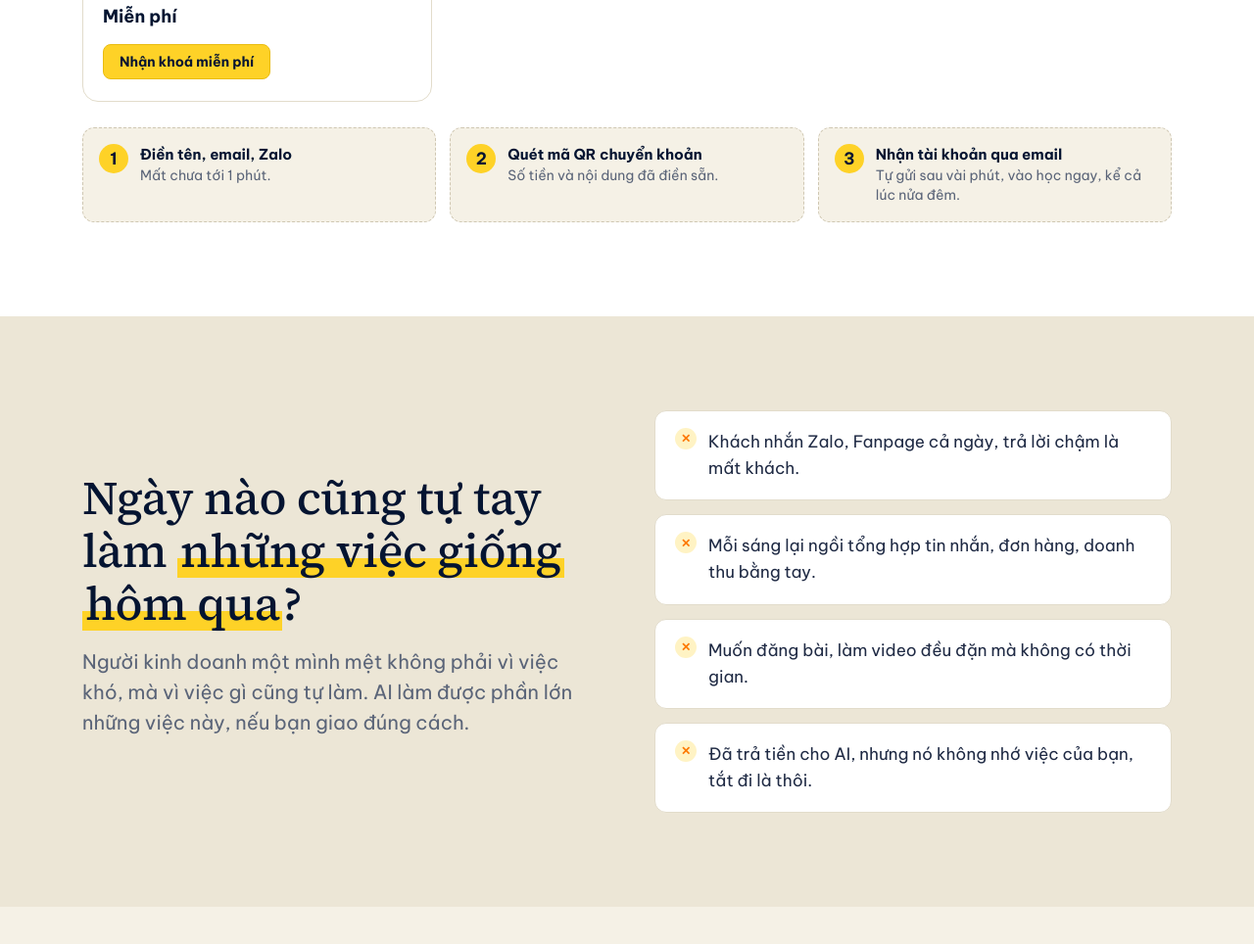
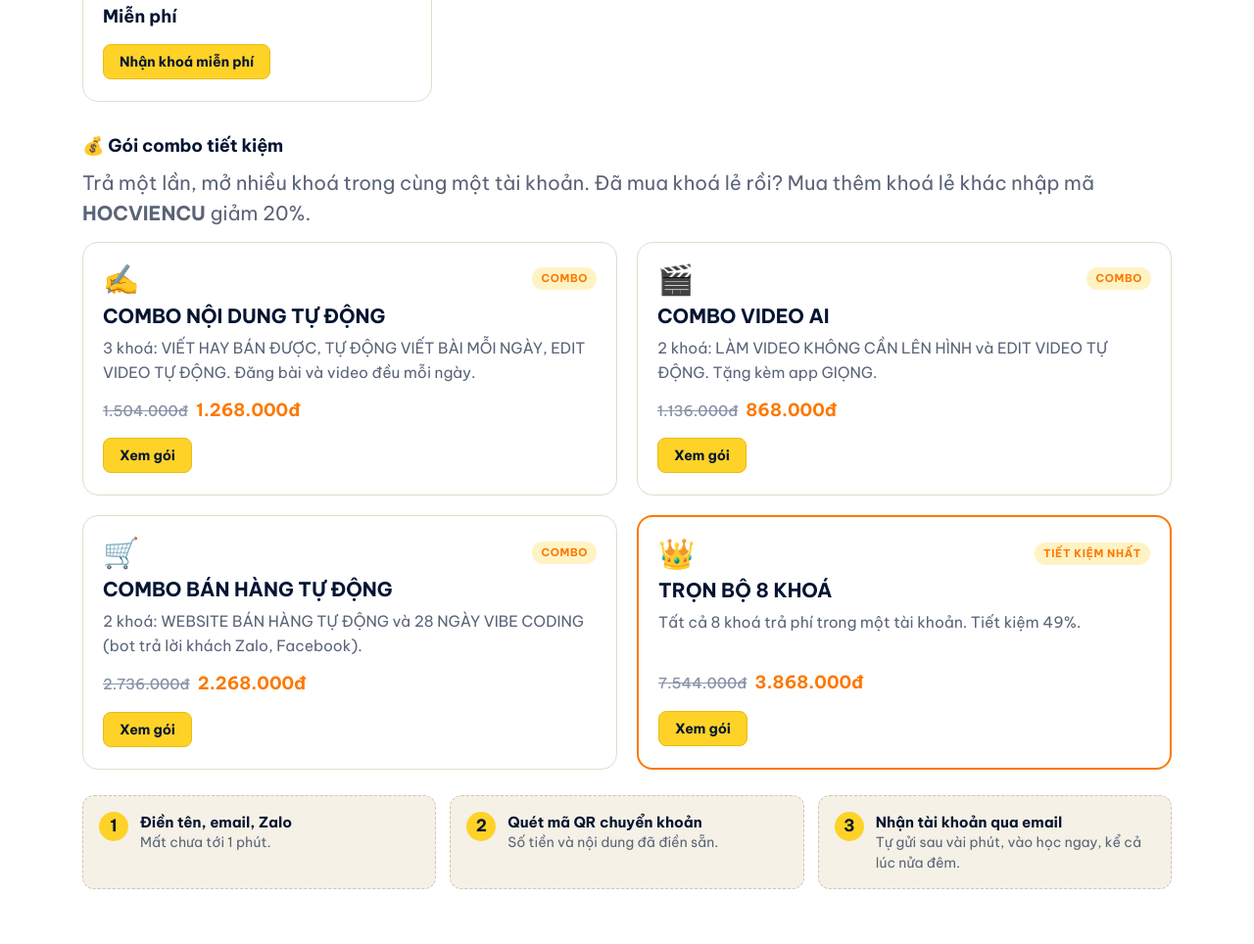
Before and after one commit to lequydailb-dotcom/lequydai-home, a plain HTML site: page index.html in a window 1280 px wide. Shown: the part 3885-4849 px from the top of the page at 98% size. Drawn offline with Linux system fonts and the light colour scheme.

Commit message:
Trang chu: them goi combo va ma HOCVIENCU
Co-Authored-By: Claude Opus 5.5 <noreply@anthropic.com>
Claude-Session: https://claude.ai/code/session_014dVP9Fd1722thkdWURZewP

```diff
--- a/index.html
+++ b/index.html
@@ -183,6 +183,38 @@
           <div class="sp-nut"><a class="nut nut-nho" href="https://hoc.lequydai.com/tang/dang-ky/">Nhận khoá miễn phí</a></div>
         </div>
       </div>
+      <h3 class="nhom-tieu">💰 Gói combo tiết kiệm</h3>
+      <p class="phu" style="margin:-4px 0 14px">Trả một lần, mở nhiều khoá trong cùng một tài khoản. Đã mua khoá lẻ rồi? Mua thêm khoá lẻ khác nhập mã <b>HOCVIENCU</b> giảm 20%.</p>
+      <div class="luoi luoi-2">
+        <div class="sp-the">
+          <div class="sp-dau"><span class="sp-bt">✍️</span><span class="sp-nhan">Combo</span></div>
+          <h3>COMBO NỘI DUNG TỰ ĐỘNG</h3>
+          <p>3 khoá: VIẾT HAY BÁN ĐƯỢC, TỰ ĐỘNG VIẾT BÀI MỖI NGÀY, EDIT VIDEO TỰ ĐỘNG. Đăng bài và video đều mỗi ngày.</p>
+          <p class="sp-gia"><s>1.504.000đ</s> <span class="do">1.268.000đ</span></p>
+          <div class="sp-nut"><a class="nut nut-nho" href="https://hoc.lequydai.com/combo/?goi=combonoidung">Xem gói</a></div>
+        </div>
+        <div class="sp-the">
+          <div class="sp-dau"><span class="sp-bt">🎬</span><span class="sp-nhan">Combo</span></div>
+          <h3>COMBO VIDEO AI</h3>
+          <p>2 khoá: LÀM VIDEO KHÔNG CẦN LÊN HÌNH và EDIT VIDEO TỰ ĐỘNG. Tặng kèm app GIỌNG.</p>
+          <p class="sp-gia"><s>1.136.000đ</s> <span class="do">868.000đ</span></p>
+          <div class="sp-nut"><a class="nut nut-nho" href="https://hoc.lequydai.com/combo/?goi=combovideo">Xem gói</a></div>
+        </div>
+        <div class="sp-the">
+          <div class="sp-dau"><span class="sp-bt">🛒</span><span class="sp-nhan">Combo</span></div>
+          <h3>COMBO BÁN HÀNG TỰ ĐỘNG</h3>
+          <p>2 khoá: WEBSITE BÁN HÀNG TỰ ĐỘNG và 28 NGÀY VIBE CODING (bot trả lời khách Zalo, Facebook).</p>
+          <p class="sp-gia"><s>2.736.000đ</s> <span class="do">2.268.000đ</span></p>
+          <div class="sp-nut"><a class="nut nut-nho" href="https://hoc.lequydai.com/combo/?goi=combobanhang">Xem gói</a></div>
+        </div>
+        <div class="sp-the" style="border:2px solid #FD7800">
+          <div class="sp-dau"><span class="sp-bt">👑</span><span class="sp-nhan">Tiết kiệm nhất</span></div>
+          <h3>TRỌN BỘ 8 KHOÁ</h3>
+          <p>Tất cả 8 khoá trả phí trong một tài khoản. Tiết kiệm 49%.</p>
+          <p class="sp-gia"><s>7.544.000đ</s> <span class="do">3.868.000đ</span></p>
+          <div class="sp-nut"><a class="nut nut-nho" href="https://hoc.lequydai.com/combo/?goi=tronbo">Xem gói</a></div>
+        </div>
+      </div>
       <div class="ba-buoc">
         <div><b>1</b><span><strong>Điền tên, email, Zalo</strong>Mất chưa tới 1 phút.</span></div>
         <div><b>2</b><span><strong>Quét mã QR chuyển khoản</strong>Số tiền và nội dung đã điền sẵn.</span></div>
```
